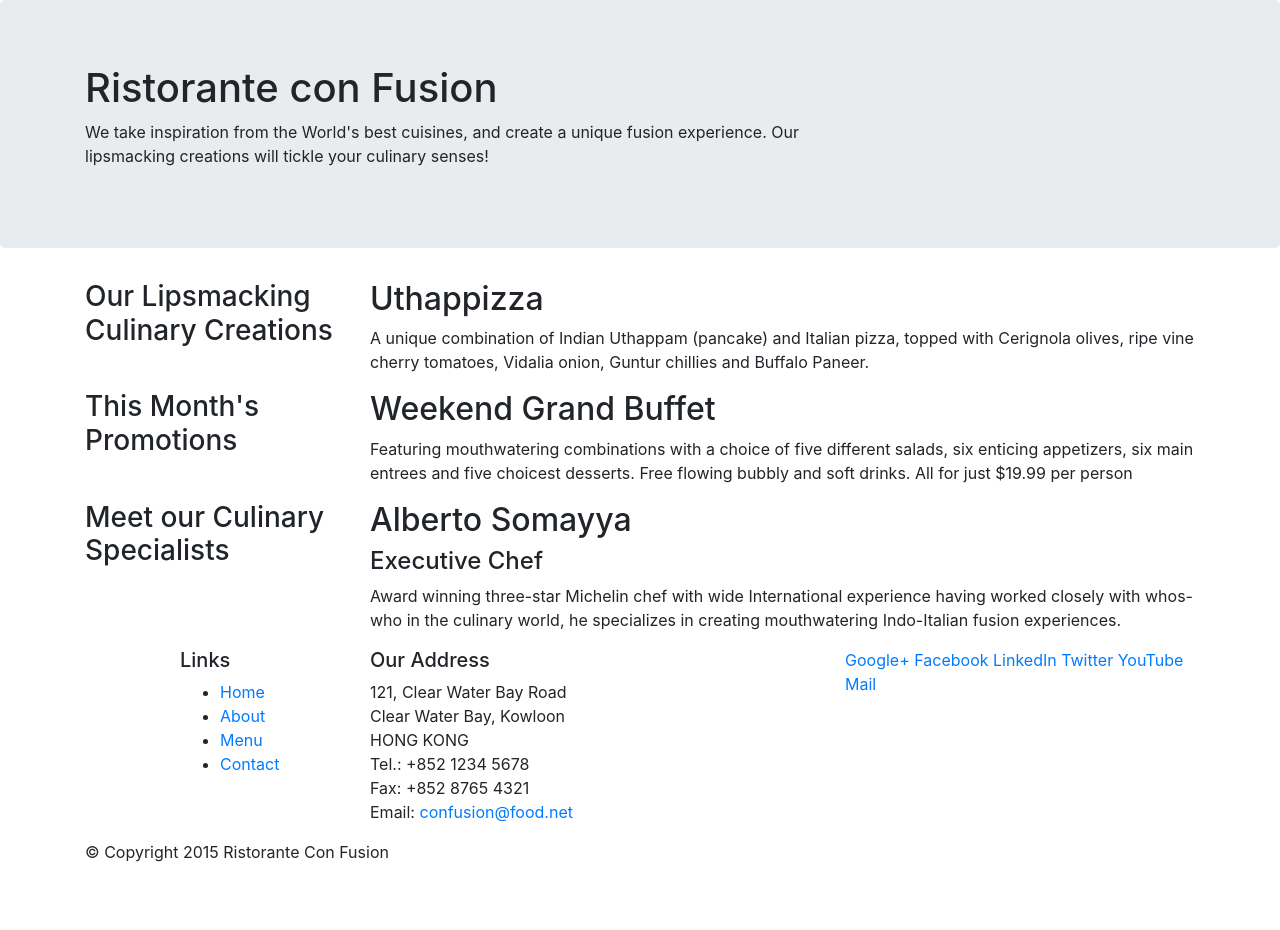
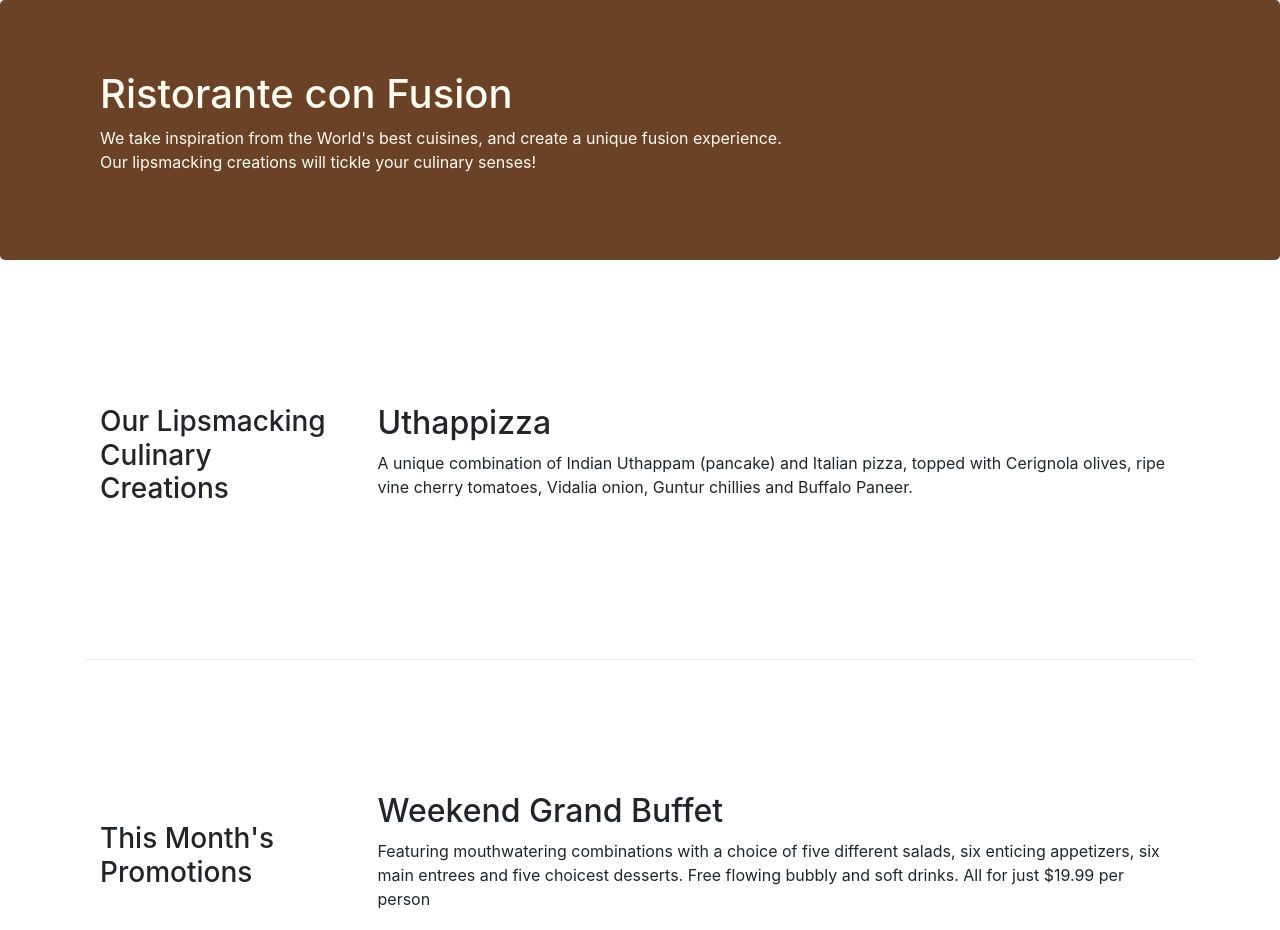
Before and after one commit to LisaCee/Confusion-BS4, a website: page index.html in a window 1280 px wide. Shown: the top 930 px of the page. Before the commit the page ends 880 px from the top, so only its background shows below. Drawn offline with nearby package versions, Linux system fonts and the light colour scheme.

Commit message:
bootstrap grid 2

```diff
--- /dev/null
+++ b/css/styles.css
@@ -0,0 +1,30 @@
+.row-header {
+	margin: 0px auto;
+	padding: 0px auto;
+}
+
+.row-content {
+	margin: 0px auto;
+	padding: 50px 0px 50px 0px;
+	border-bottom: 1px ridge;
+	min-height: 400px;
+}
+
+.footer {
+	background-color: #ffedb7;
+	margin: 0px auto;
+	padding: 20px 0px 20px 0px;
+}
+
+.jumbotron {
+	padding: 70px 30px 70px 30px;
+	margin: 0px auto;
+	color: #fffcf1;
+	background: #6b4226;
+}
+
+.address {
+	font-size: 80%;
+	margin: 0px;
+	color: #6b4226;
+}
--- a/index.html
+++ b/index.html
@@ -9,6 +9,7 @@
 
  <!-- Bootstrap CSS -->
  <link rel="stylesheet" href="node_modules/bootstrap/dist/css/bootstrap.min.css">
+ <link rel = "stylesheet" href = "css/styles.css">
 
     <title>Ristorante Con Fusion</title>
 </head>
@@ -17,7 +18,7 @@
 
     <header class = "jumbotron">
         <div class = "container">
-            <div class = "row">
+            <div class = "row row-header">
                 <div class = "col-12 col-sm-8">
                     <h1>Ristorante con Fusion</h1>
                     <p>We take inspiration from the World's best cuisines, and create a unique fusion experience. Our lipsmacking creations will tickle your culinary senses!</p>
@@ -29,18 +30,18 @@
     </header>
 
     <div class = "container">
-        <div class = "row">
-            <div class = "col-sm-4 push-sm-8 col-md-3 push-md-9">
+        <div class = "row row-content align-items-center">
+            <div class = "col-sm-4 col-md-3 flex-last">
                 <h3>Our Lipsmacking Culinary Creations</h3>
             </div>
-            <div class = "col-sm pull-sm-4 col-md pull-md-3">
+            <div class = "col-sm col-md flex-first">
                 <h2>Uthappizza</h2>
                 <p>A unique combination of Indian Uthappam (pancake) and Italian pizza, topped with Cerignola olives, ripe vine cherry tomatoes, Vidalia onion, Guntur chillies and Buffalo Paneer.</p>
             </div>
         </div>
 
 
-        <div class = "row">
+        <div class = "row row-content align-items-center">
             <div class = "col-sm-4 col-md-3">
                 <h3>This Month's Promotions</h3>
             </div>
@@ -50,11 +51,11 @@
             </div>
         </div>
 
-        <div class = "row">
-            <div class = "col-sm-4 push-sm-8 col-md-3 push-md-9">
+        <div class = "row row-content align-items-center">
+            <div class = "col-sm-4 col-md-3 flex-last">
                 <h3>Meet our Culinary Specialists</h3>
             </div>
-            <div class = "col-sm pull-sm-4 col-md pull-md-3">
+            <div class = "col-sm col-md flex-first">
                 <h2>Alberto Somayya</h2>
                 <h4>Executive Chef</h4>
                 <p>Award winning three-star Michelin chef with wide International experience having worked closely with whos-who in the culinary world, he specializes in creating mouthwatering Indo-Italian fusion experiences. </p>
@@ -62,12 +63,12 @@
         </div>
     </div>
 
-    <footer>
+    <footer class = "footer">
         <div class = "container">
             <div class = "row">
                 <div class = "col-5 offset-1 col-sm-2">
                     <h5>Links</h5>
-                    <ul>
+                    <ul class = "list-unstyled">
                         <li><a href="#">Home</a></li>
                         <li><a href="#">About</a></li>
                         <li><a href="#">Menu</a></li>
@@ -85,8 +86,8 @@
 		              Email: <a href="mailto:confusion@food.net">confusion@food.net</a>
 		           </address>
                 </div>
-                <div class = "col col-sm-4">
-                    <div>
+                <div class = "col col-sm-4 align-self-center">
+                    <div style = "text-align: center">
                         <a href="http://google.com/+">Google+</a>
                         <a href="http://www.facebook.com/profile.php?id=">Facebook</a>
                         <a href="http://www.linkedin.com/in/">LinkedIn</a>
@@ -96,7 +97,7 @@
                     </div>
                 </div>
            </div>
-           <div class = "row">
+           <div class = "row justify-content-center">
                 <div class = "col-auto">
                     <p>© Copyright 2015 Ristorante Con Fusion</p>
                 </div>
```
